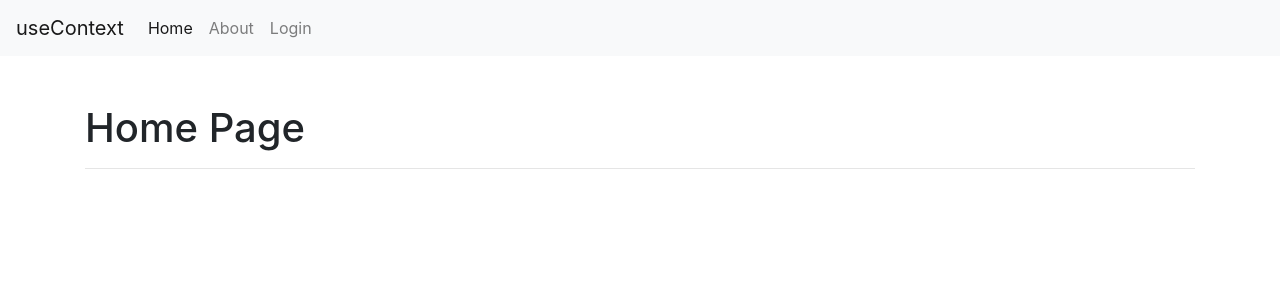
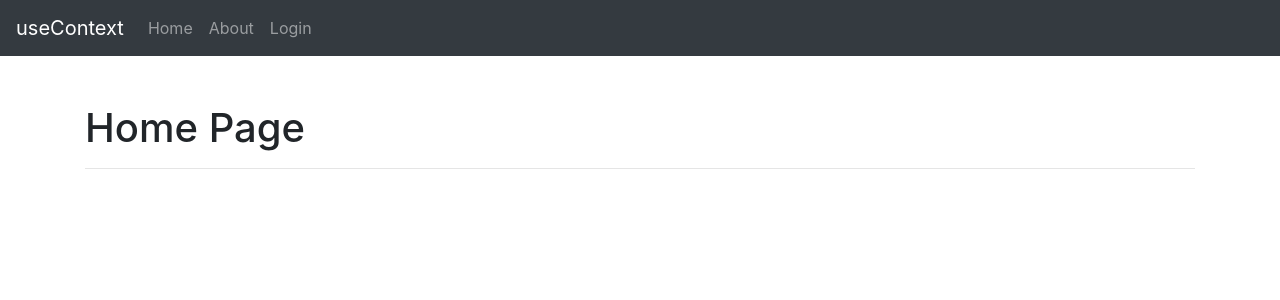
Before and after one commit to jcarlosj/React-Hooks-U-FH, a React (Create React App) app: page / in a window 1280 px wide. Shown: the top 300 px of the page. Built offline with nearby package versions, Linux system fonts and the light colour scheme.

Commit message:
[+] NavBar: Implementa enlaces activos usando Componente NavLink de React Router

```diff
--- a/src/components/use-context/NavBar.js
+++ b/src/components/use-context/NavBar.js
@@ -1,21 +1,21 @@
 import React from 'react';
-import { Link } from 'react-router-dom';
+import { Link, NavLink } from 'react-router-dom';
 
 /** Functional Component */
 export const NavBar = () => {
     return (
-        <nav className="navbar navbar-expand-sm navbar-light bg-light">
+        <nav className="navbar navbar-expand-sm navbar-dark bg-dark">
             <Link className="navbar-brand" to="/">useContext</Link>
             <div className="collapse navbar-collapse" id="navbarNav">
                 <ul className="navbar-nav">
-                    <li className="nav-item active">
-                        <Link className="nav-link" to="/">Home</Link>
+                    <li className="nav-item">
+                        <NavLink exact activeClassName="active" className="nav-link" to="/home">Home</NavLink>
                     </li>
                     <li className="nav-item">
-                        <Link className="nav-link" to="/about">About</Link>
+                        <NavLink exact activeClassName="active" className="nav-link" to="/about">About</NavLink>
                     </li>
                     <li className="nav-item">
-                        <Link className="nav-link" to="/login">Login</Link>
+                        <NavLink exact activeClassName="active" className="nav-link" to="/login">Login</NavLink>
                     </li>
                 </ul>
             </div>
```
